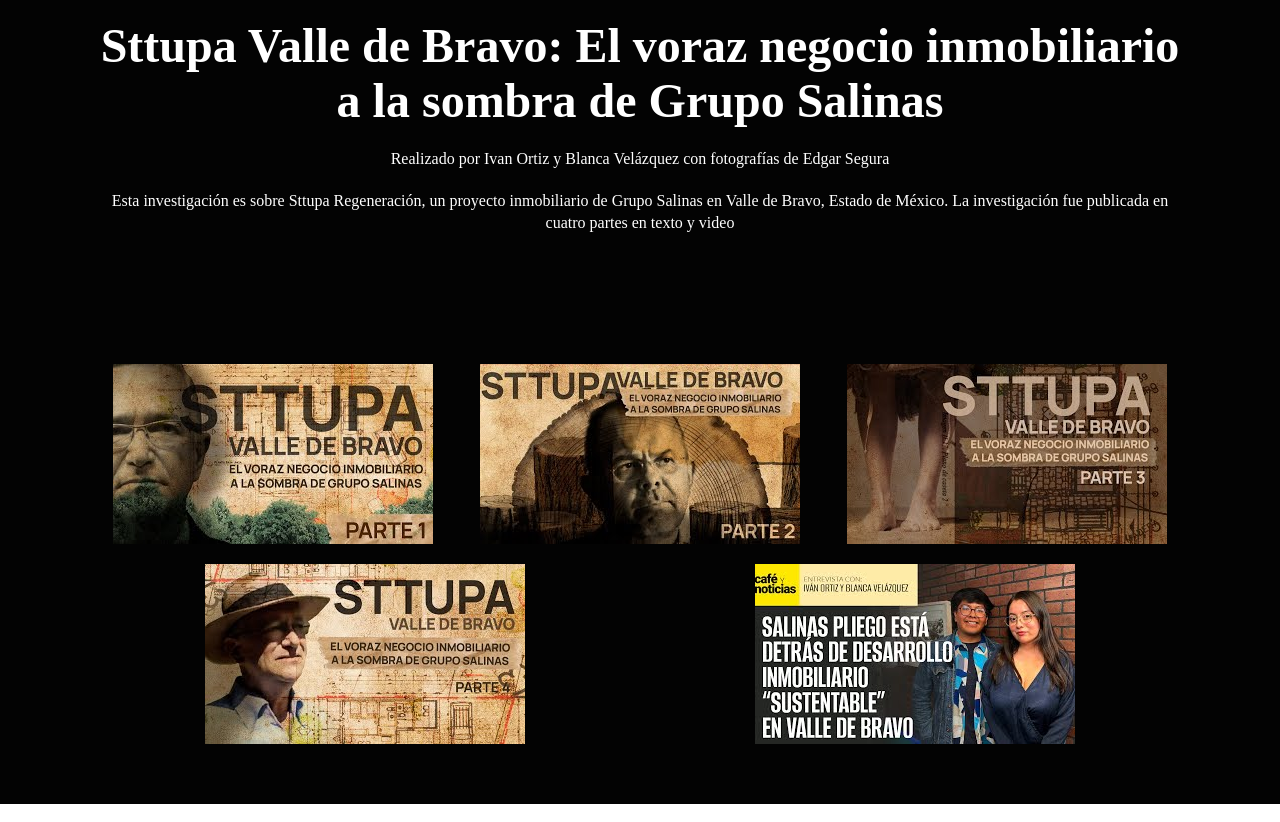
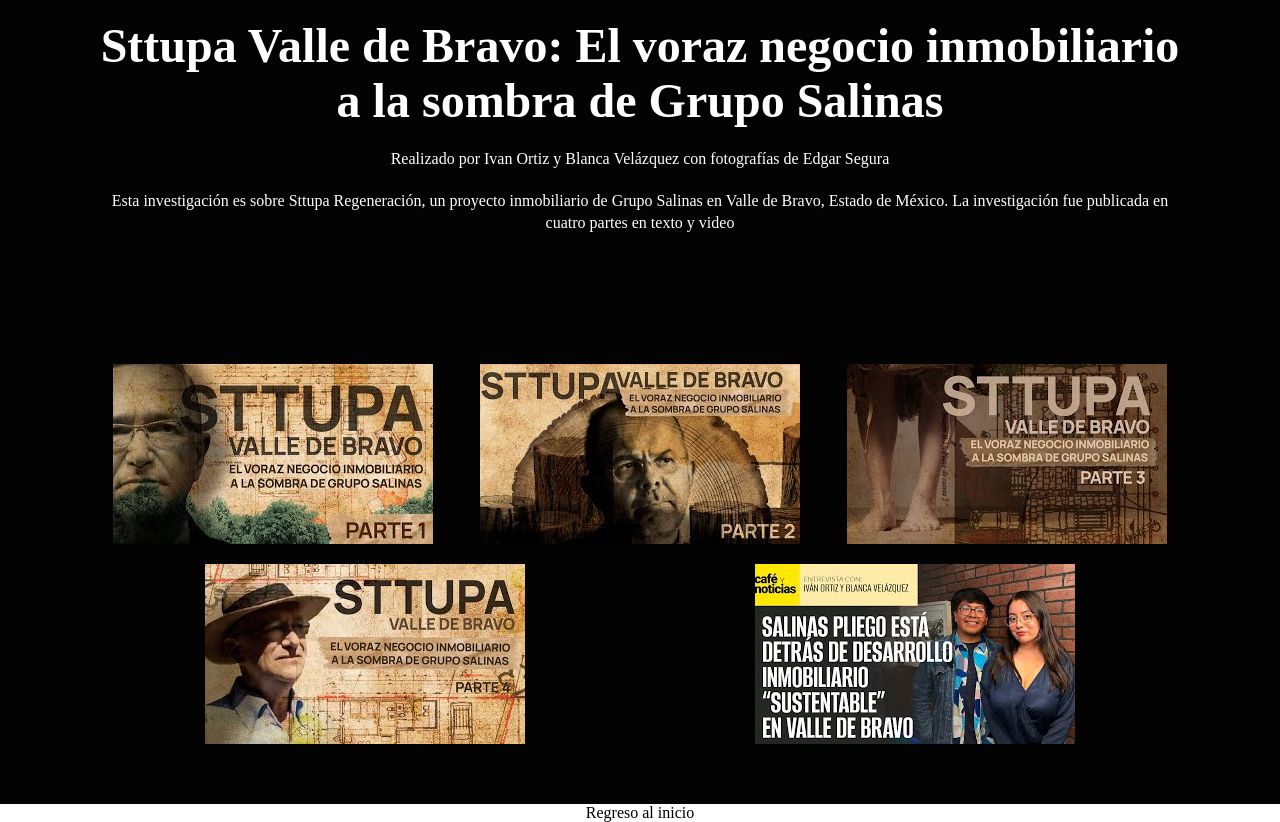
Before and after one commit to bavggg/bavgporta, a plain HTML site: page vdb/Vdb.html in a window 1280 px wide. Shown: the part 52-874 px from the top of the page. Drawn offline with Linux system fonts and the light colour scheme; a web font is replaced by a local one.

Commit message:
Update Vdb.html

```diff
--- a/vdb/Vdb.html
+++ b/vdb/Vdb.html
@@ -85,6 +85,7 @@
         </div>
     </section>
 
+<p style="text-align: center">Regreso al inicio</p>
 
 
 
```
